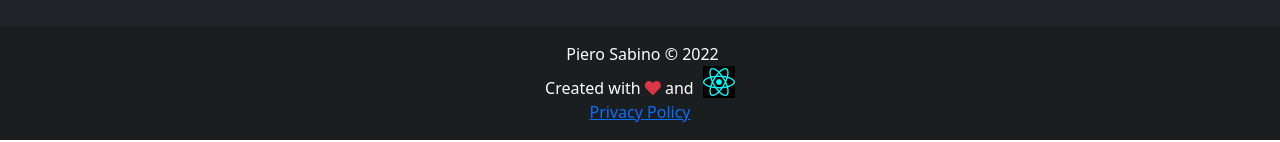
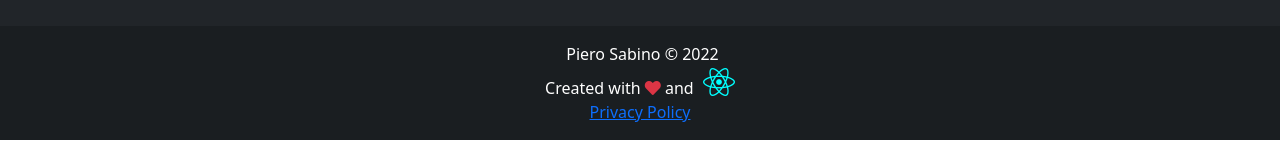
Before and after one commit to pierre1590/Portfolio-Piero, a React (Create React App) app: page / in a window 1280 px wide. Shown: the part 867-1009 px from the top of the page. Built offline with nearby package versions, Linux system fonts and the light colour scheme.

Commit message:
Update footer

```diff
--- a/src/components/Footer/Footer.js
+++ b/src/components/Footer/Footer.js
@@ -14,10 +14,8 @@ export const Footer = () => {
         <MDBFooter className="bg-dark text-center text-white">
           <MDBContainer className="p-4 pb-0">
             <section className="mb-4" >
-
             <a
                 className="btn btn-outline-light btn-floating m-1 linkedin"
-
                 href="https://www.linkedin.com/in/pierosabino/"
                 target="_blank"
                 rel="noreferrer"
@@ -25,24 +23,17 @@ export const Footer = () => {
               >
                 <MDBIcon fab icon="linkedin-in" />
               </a>
-
-
               <a
                 className="btn btn-outline-light btn-floating m-1 instagram"
-
                 href="https://www.instagram.com/p137ru590/?hl=it"
                 role="button"
                 rel="noreferrer"
                 target="_blank"
-
               >
                 <MDBIcon fab icon="instagram" />
               </a>
-
-
               <a
                 className="btn btn-outline-light btn-floating m-1 twitter"
-
                 href="https://twitter.com/SabinoPiero"
                 target="_blank"
                 rel="noreferrer"
@@ -50,10 +41,8 @@ export const Footer = () => {
               >
                 <MDBIcon fab icon="twitter" />
               </a>
-
               <a
                 className="btn btn-outline-light btn-floating m-1 github"
-
                 href="https://github.com/pierre1590"
                 target="_blank"
                 rel="noreferrer"
@@ -63,12 +52,10 @@ export const Footer = () => {
               </a>
             </section>
           </MDBContainer>
-
           <div
             className="text-center p-3"
             style={{ backgroundColor: "rgba(0, 0, 0, 0.2)",marginBottom:5 }}
           >
-
             <a className="text-white" href="mailto:piero.sa@icloud.com"
               style={{marginLeft:5,textDecoration:'none'}}
             >
@@ -77,9 +64,7 @@ export const Footer = () => {
             {' '}
             &copy; {year}
            <div>
-
-
-             Created with  <MDBIcon icon="heart" className="text-danger" /> and <MDBIcon fab icon="react" size="2x" style={{color:'#0ff',marginLeft:5,backgroundColor:'#000',height:'32px'}}/>
+             Created with  <MDBIcon icon="heart" className="text-danger" /> and <MDBIcon fab icon="react" size="2x" style={{color:'#0ff',marginLeft:5}}/>
            </div>
            <div>
               <a href="https://www.iubenda.com/privacy-policy/21039963" target="_blank" title="Privacy Policy" content="Privacy Policy" rel="noreferrer">Privacy Policy</a>
```
